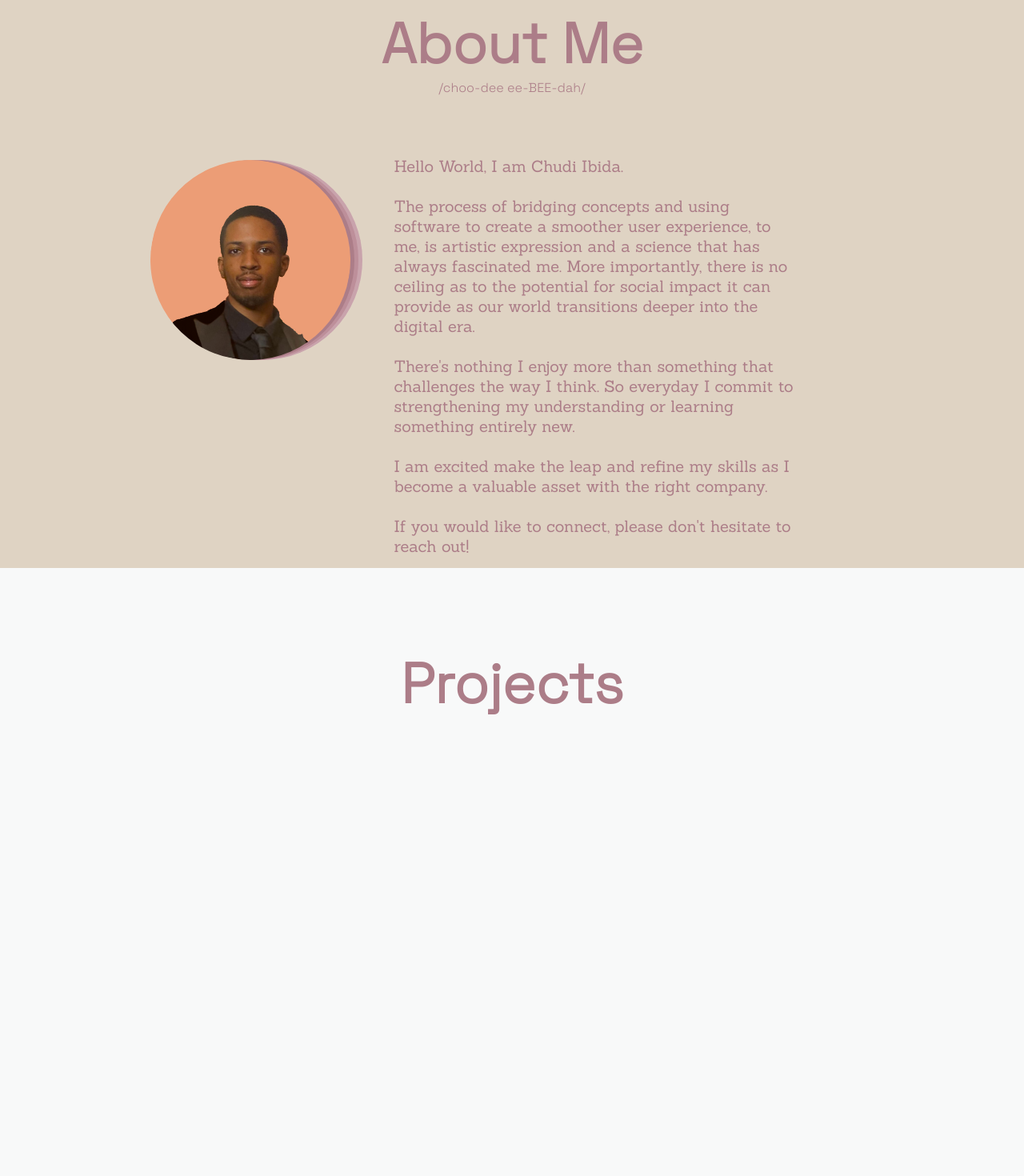
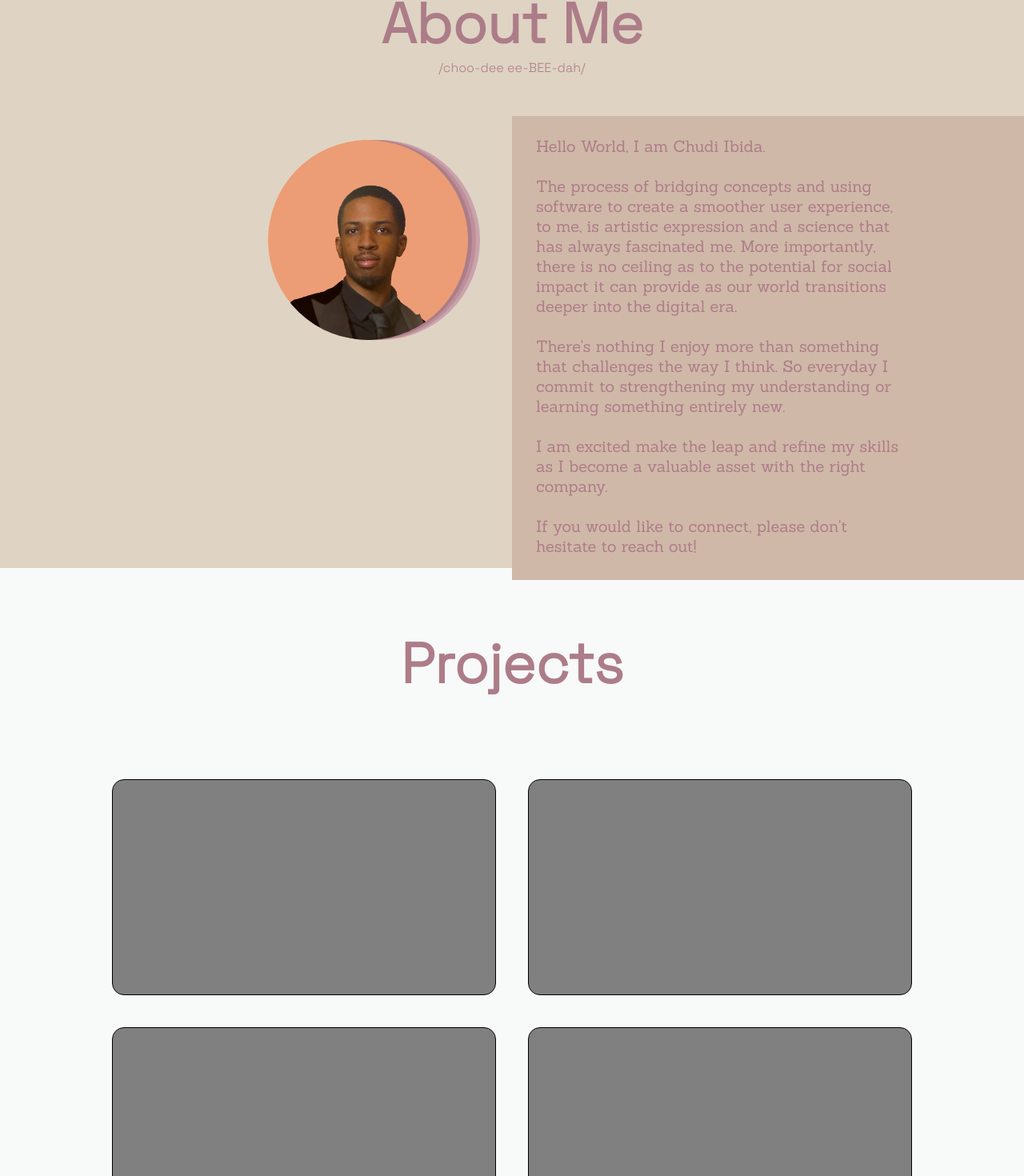
Before and after one commit to Chudii/portfolio, a React (Create React App) app: page / in a window 1280 px wide. Shown: the part 1690-3160 px from the top of the page at 80% size. Built offline with nearby package versions, Linux system fonts and the light colour scheme.

Commit message:
added styling to about-me section

```diff
--- a/src/components/project.js
+++ b/src/components/project.js
@@ -1,6 +1,6 @@
 import '../styles/projects.css'
 
-const Project = () => {
+const Project = ({ thumb, title, link }) => {
     return (
         <div className='project'>
 
--- a/src/components/projects.js
+++ b/src/components/projects.js
@@ -1,11 +1,17 @@
 import '../styles/projects.css'
+import Project from './project'
 
 const Projects = () => {
 
     return (
         <div className='projects'>
             <h1>Projects</h1>
-
+            <div className='project-list'>
+                <Project />
+                <Project />
+                <Project />
+                <Project />
+            </div>
         </div>
     )
 }
--- a/src/styles/home.css
+++ b/src/styles/home.css
@@ -110,7 +110,7 @@
 }
 
 .about h1 {
-    padding: 100px 0 0 0;
+    padding: 75px 0 0 0;
     font-size: 70px;
     color: #AC7D88;
 }
@@ -156,18 +156,22 @@
     height: fit-content;
     display: flex;
     align-items: center;
-    justify-content: center;
+    justify-content: flex-end;
     column-gap: 55px;
 }
 
 .about-text {
+    width: 50vw;
+    background-color: #D0B8A8;
     text-align:left;
     display: flex;
     justify-content: flex-start;
-    width: 600px;
+
 }
 
 .about-text p {
+    width: 600px;
+    padding: 0 0 30px 30px;
     width: 500px;
     height: fit-content;
     color: #AC7D88;
--- a/src/styles/projects.css
+++ b/src/styles/projects.css
@@ -1,11 +1,33 @@
 .projects {
+    display: flex;
+    flex-direction: column;
     height: 100vh;
     width: 100%;
     background-color: #f8f9f9;
+    align-items: center;
 }
 
 .projects h1 {
-    padding: 100px 0 0 0;
+    padding: 75px 0 0 0;
     font-size: 70px;
     color: #AC7D88;
 }
+
+.project-list {
+    padding: 100px 0 0 0;
+    display: flex;
+    width: 1000px;
+    flex-wrap: wrap;
+    column-gap: 40px;
+    row-gap: 40px;
+}
+
+.project {
+    margin: 0;
+    display: flex;
+    border-radius: 15px;
+    border: 1px solid black;
+    background-color: gray;
+    width: 480px;
+    height: 270px;
+}
```
